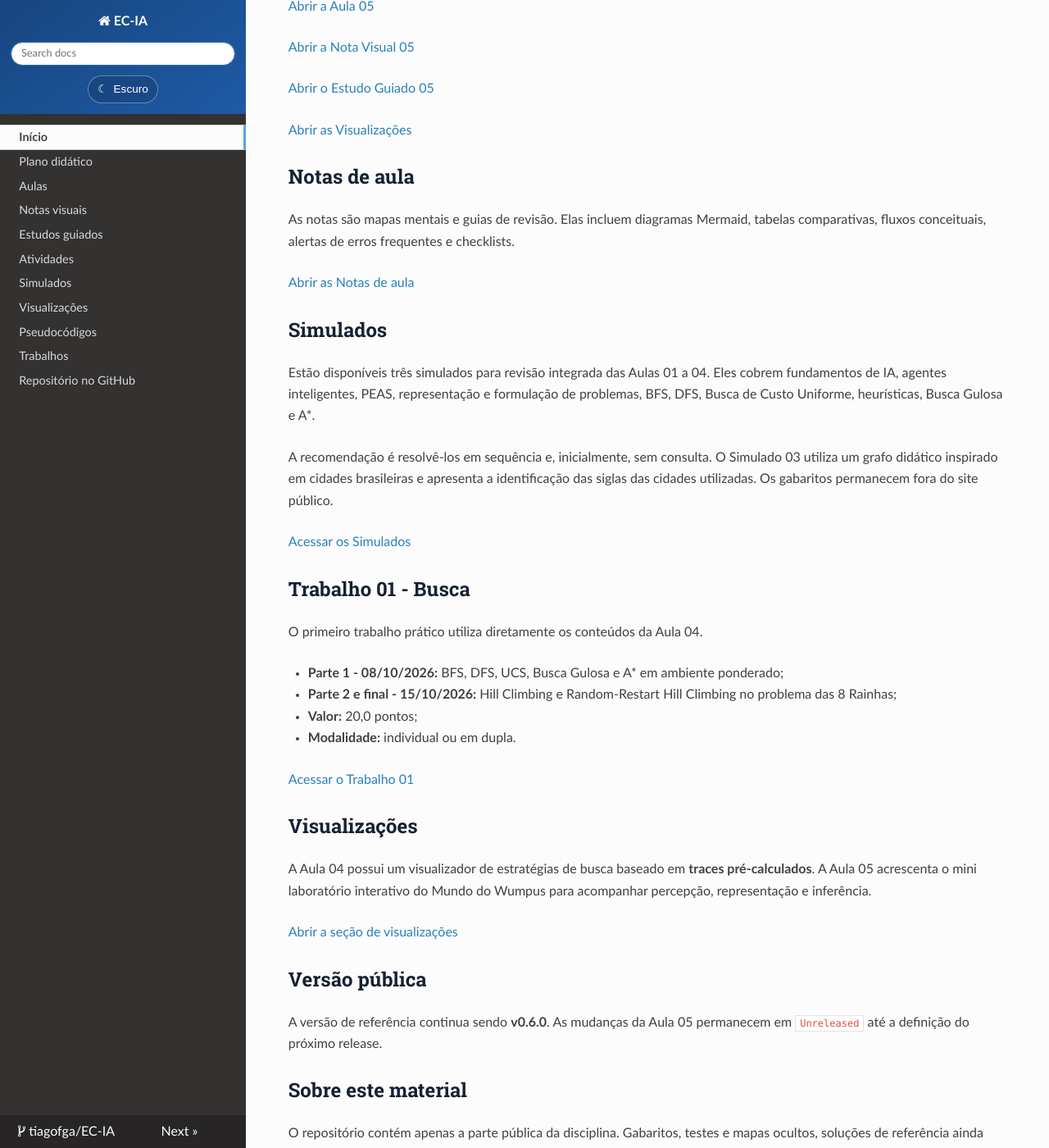
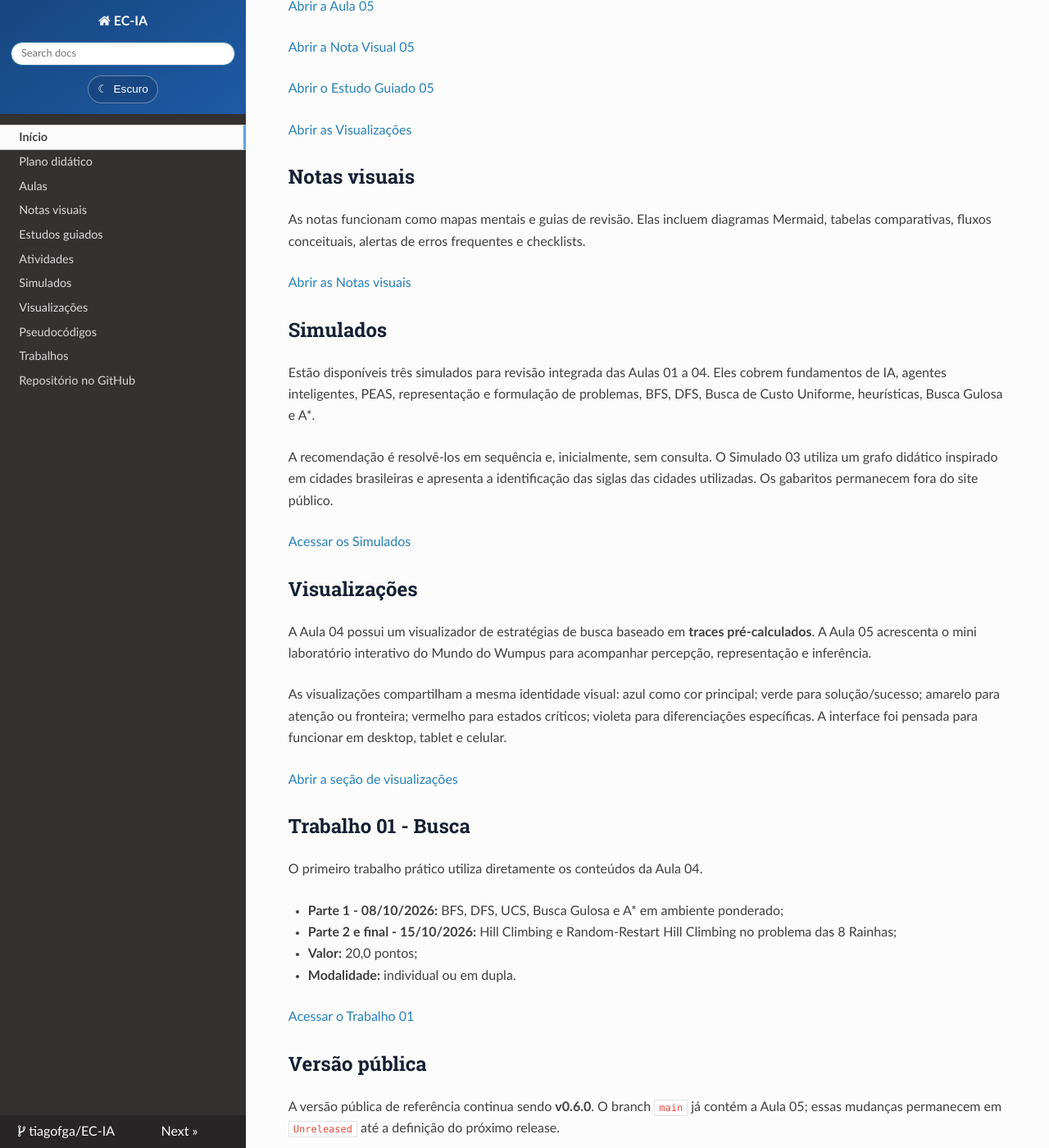
Before and after one commit to tiagofga/EC-IA, an MkDocs documentation site: the page built from docs/index.md, in a window 1280 px wide and 1400 px high, scrolled down 1472 px. Shown: the whole window at 82% size. Built offline with MkDocs 1.6.1, drawn with Linux system fonts in a browser that asks for light colours; nearby versions of some CDN libraries; some of the changed text lies outside the part shown.

Commit message:
docs(site): align homepage terminology and visual guidance

```diff
--- a/docs/index.md
+++ b/docs/index.md
@@ -2,7 +2,7 @@
 
 Material público da disciplina de **Inteligência Artificial** do Curso de Engenharia de Computação do **CEFET-MG, campus Divinópolis**.
 
-Esta página organiza os materiais de estudo e avaliação da disciplina. Use o menu lateral para acessar plano didático, aulas, notas de aula, atividades, estudos guiados, simulados, pseudocódigos, visualizações e trabalhos.
+Esta página organiza os materiais de estudo e avaliação da disciplina. Use o menu lateral para acessar plano didático, aulas, notas visuais, estudos guiados, atividades, simulados, visualizações, pseudocódigos e trabalhos.
 
 > **Repositório público do projeto:** [github.com/tiagofga/EC-IA](https://github.com/tiagofga/EC-IA)
 
@@ -11,7 +11,7 @@ Esta página organiza os materiais de estudo e avaliação da disciplina. Use o
 Se você está acompanhando a disciplina durante o semestre, use esta sequência:
 
 1. **Aulas** - revise o conteúdo apresentado em sala;
-2. **Notas de aula** - reorganize os conceitos com mapas mentais, fluxos e tabelas;
+2. **Notas visuais** - reorganize os conceitos com mapas mentais, fluxos e tabelas;
 3. **Estudos guiados** - responda às perguntas sem consultar o material inicialmente;
 4. **Atividades** - aplique os conceitos trabalhados;
 5. **Simulados** - faça uma revisão integrada e treine a resolução sob limite de tempo;
@@ -49,11 +49,11 @@ O Mundo do Wumpus funciona como fio condutor para conectar percepção, `TELL`,
 
 [Abrir as Visualizações](visualizacoes/)
 
-## Notas de aula
+## Notas visuais
 
-As notas são mapas mentais e guias de revisão. Elas incluem diagramas Mermaid, tabelas comparativas, fluxos conceituais, alertas de erros frequentes e checklists.
+As notas funcionam como mapas mentais e guias de revisão. Elas incluem diagramas Mermaid, tabelas comparativas, fluxos conceituais, alertas de erros frequentes e checklists.
 
-[Abrir as Notas de aula](notas/)
+[Abrir as Notas visuais](notas/)
 
 ## Simulados
 
@@ -62,6 +62,14 @@ Estão disponíveis três simulados para revisão integrada das Aulas 01 a 04. E
 A recomendação é resolvê-los em sequência e, inicialmente, sem consulta. O Simulado 03 utiliza um grafo didático inspirado em cidades brasileiras e apresenta a identificação das siglas das cidades utilizadas. Os gabaritos permanecem fora do site público.
 
 [Acessar os Simulados](simulados/)
+
+## Visualizações
+
+A Aula 04 possui um visualizador de estratégias de busca baseado em **traces pré-calculados**. A Aula 05 acrescenta o mini laboratório interativo do Mundo do Wumpus para acompanhar percepção, representação e inferência.
+
+As visualizações compartilham a mesma identidade visual: azul como cor principal; verde para solução/sucesso; amarelo para atenção ou fronteira; vermelho para estados críticos; violeta para diferenciações específicas. A interface foi pensada para funcionar em desktop, tablet e celular.
+
+[Abrir a seção de visualizações](visualizacoes/)
 
 ## Trabalho 01 - Busca
 
@@ -74,15 +82,9 @@ O primeiro trabalho prático utiliza diretamente os conteúdos da Aula 04.
 
 [Acessar o Trabalho 01](trabalhos/)
 
-## Visualizações
-
-A Aula 04 possui um visualizador de estratégias de busca baseado em **traces pré-calculados**. A Aula 05 acrescenta o mini laboratório interativo do Mundo do Wumpus para acompanhar percepção, representação e inferência.
-
-[Abrir a seção de visualizações](visualizacoes/)
-
 ## Versão pública
 
-A versão de referência continua sendo **v0.6.0**. As mudanças da Aula 05 permanecem em `Unreleased` até a definição do próximo release.
+A versão pública de referência continua sendo **v0.6.0**. O branch `main` já contém a Aula 05; essas mudanças permanecem em `Unreleased` até a definição do próximo release.
 
 ## Sobre este material
 
```
